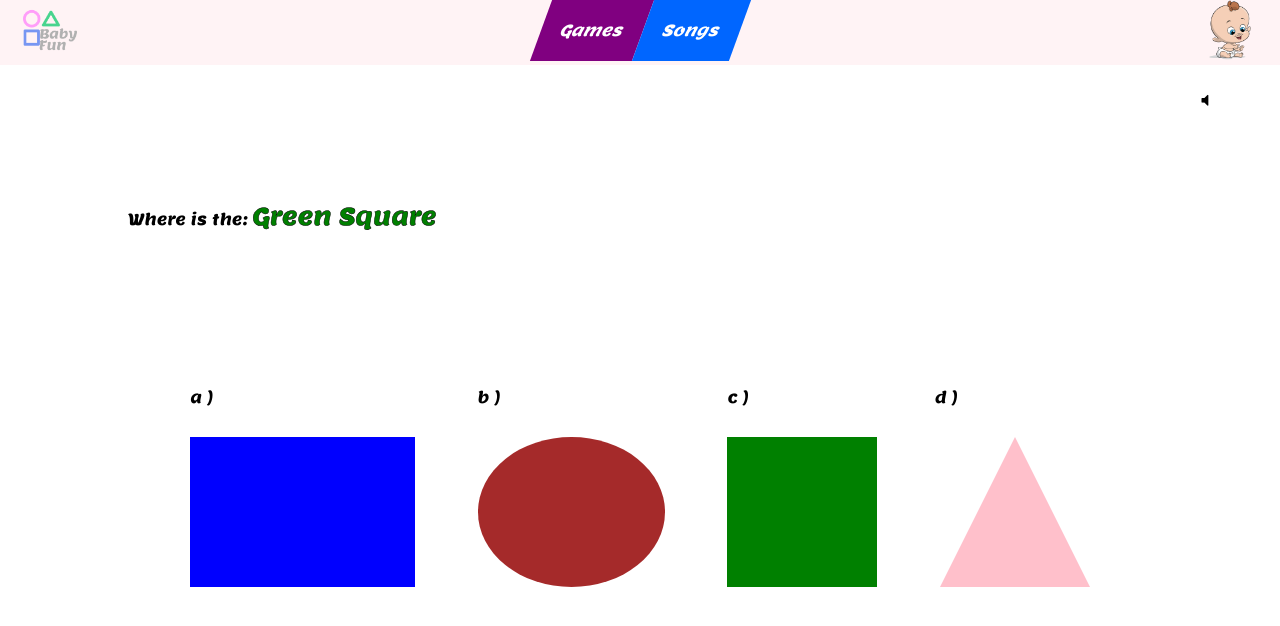
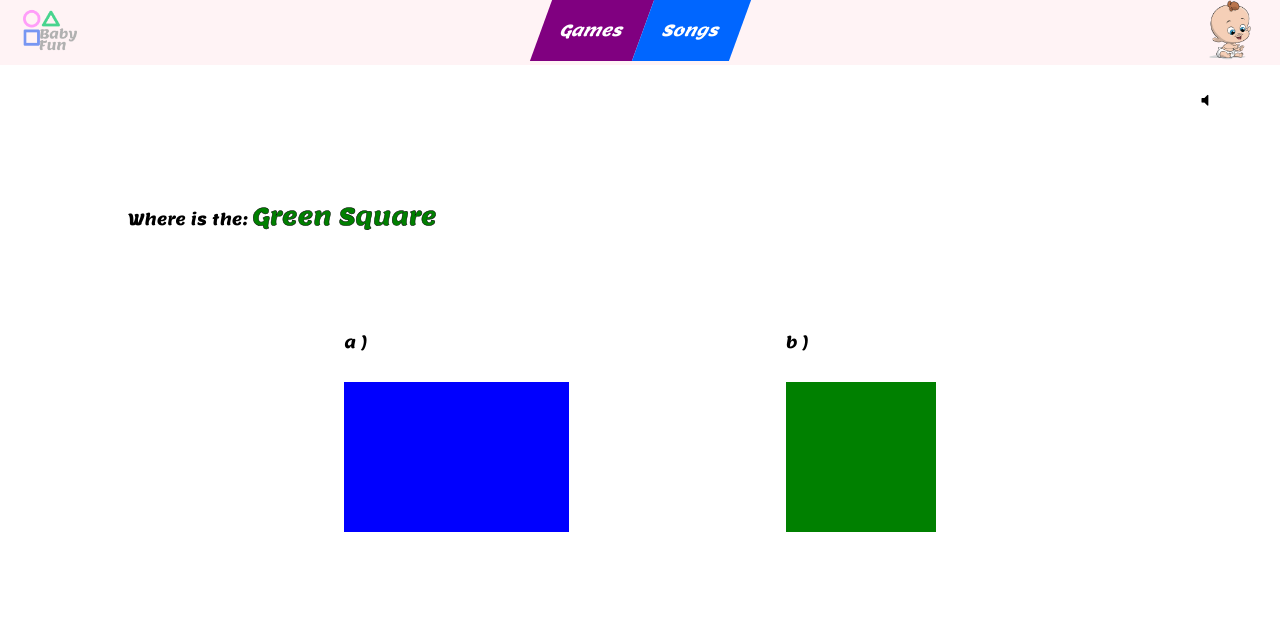
Before and after one commit to DomieBett/dominic, a React (Create React App) app in the folder src/apps/kids_games/: page /games/select-the-shape in a window 1280 px wide. Shown: the top 626 px of the page. Built offline with nearby package versions, Linux system fonts and the light colour scheme.

Commit message:
congratulate and move to next game

```diff
--- a/src/apps/kids_games/src/components/games/selectTheShape/SelectTheShape.js
+++ b/src/apps/kids_games/src/components/games/selectTheShape/SelectTheShape.js
@@ -4,6 +4,7 @@ import { getRandomColor } from '../../../utils/Color';
 import { capitalizeFirstLetter } from '../../../utils/Text';
 import SelectTheShapeChoices from './choices/SelectTheShapeChoices';
 import SelectTheShapePrompt from './prompt/SelectTheShapePrompt';
+import { Speech } from '../../../utils/Speech';
 import './SelectTheShape.scss';
 
 const shapeSize = 150;
@@ -14,10 +15,20 @@ class SelectTheShape extends React.Component {
         super(props);
 
         this.getRandomShape = this.getRandomShape.bind(this);
+        this.gotoNextGame = this.gotoNextGame.bind(this);
+        this.question = this.question.bind(this);
 
         this.state = {
             currentShape: this.getRandomShape(),
         }
+    }
+
+    componentDidMount() {
+        this.introduceGame();
+    }
+
+    componentDidUpdate() {
+        this.question();
     }
 
     getRandomShape() {
@@ -26,6 +37,21 @@ class SelectTheShape extends React.Component {
         const randomColor = getRandomColor();
 
         return randomShape(randomColor);
+    }
+
+    gotoNextGame() {
+        this.setState({
+            currentShape: this.getRandomShape()
+        });
+    }
+
+    introduceGame() {
+        Speech.speak('Hi kids. Select the shape that matches the following.');
+        this.question();
+    }
+
+    question() {
+        Speech.speak(` Where do you see a ${this.state.currentShape.color} ${this.state.currentShape.name}`, true);
     }
 
     render() {
@@ -39,7 +65,9 @@ class SelectTheShape extends React.Component {
 
                 <SelectTheShapeChoices
                     correctChoice={this.state.currentShape}
-                    getRandomShape={this.getRandomShape}>
+                    getRandomShape={this.getRandomShape}
+                    gotoNextGame={this.gotoNextGame}
+                    question={this.question}>
                 </SelectTheShapeChoices>
             </div>
         )
--- a/src/apps/kids_games/src/components/games/selectTheShape/choices/SelectTheShapeChoice.scss
+++ b/src/apps/kids_games/src/components/games/selectTheShape/choices/SelectTheShapeChoice.scss
@@ -4,7 +4,7 @@
 
     &.triangle {
         span {
-            width: 100px;
+            width: 50px;
             margin-left: -80px;
         }
     }
--- a/src/apps/kids_games/src/components/games/selectTheShape/choices/SelectTheShapeChoices.js
+++ b/src/apps/kids_games/src/components/games/selectTheShape/choices/SelectTheShapeChoices.js
@@ -1,6 +1,15 @@
 import './SelectTheShapeChoices.scss';
 import { Component } from 'react';
 import SelectTheShapeChoice from './SelectTheShapeChoice';
+import { Speech } from '../../../../utils/Speech';
+
+const congratsChoices = [
+    'Well done',
+    'Congratulations',
+    'Excellent',
+    'Good work',
+    'You are doing great',
+];
 
 class SelectTheShapeChoices extends Component {
     constructor(props) {
@@ -12,17 +21,35 @@ class SelectTheShapeChoices extends Component {
     onShapeSelect(e, choice) {
         e.preventDefault();
 
+        return this.isCorrectChoice(choice)
+            ? this.congratulate(choice)
+            : this.tryAgain(choice);
+    }
+
+    isCorrectChoice(choice) {
         const correctChoice = this.props.correctChoice;
+        return correctChoice === choice;
+    }
 
-        if (choice === correctChoice) {
-            console.log('That is correct', correctChoice.color, choice.color);
-        } else {
-            console.log('That is wrong', correctChoice.color, choice.color);
-        }
+    congratulate(selectedChoice) {
+        let message = `${congratsChoices[Math.floor(Math.random() * congratsChoices.length)]}.`
+        message += ` That is a ${selectedChoice.color} ${selectedChoice.name}`;
+
+        Speech.speakThen(message, this.props.gotoNextGame);
+    }
+
+    tryAgain(selectedChoice) {
+        let message = 'Nice attempt, but that is wrong.';
+        message += ` You selected a ${selectedChoice.color} ${selectedChoice.name}.`;
+        message += ` Try again`;
+
+        Speech.speak(message);
+
+        this.props.question();
     }
 
     generateShapeChoices() {
-        const numberOfChoices = 4;
+        const numberOfChoices = 2;
 
         const correctShapeIndex = Math.floor(Math.random() * numberOfChoices);
 
@@ -35,6 +62,7 @@ class SelectTheShapeChoices extends Component {
 
     generateUniqueWrongChoices(correctChoice, quantity) {
         let numberOfShapes = quantity;
+        let excludeLimit = 50;
         let shapes = [];
         let colorsToExclude = [];
         let shapesToExclude = [];
@@ -42,12 +70,14 @@ class SelectTheShapeChoices extends Component {
         colorsToExclude.push(correctChoice.color);
         shapesToExclude.push(correctChoice.name);
 
-        while (numberOfShapes > 0) {
+        while (numberOfShapes > 0 && excludeLimit > 0) {
             let randomShape = this.props.getRandomShape();
             let shouldExcludeShape = shapesToExclude.indexOf(randomShape.name) !== -1
                 || colorsToExclude.indexOf(randomShape.color) !== -1
 
             if (shouldExcludeShape) {
+                // limits the while loop from running forever.
+                excludeLimit--;
                 continue;
             }
 
@@ -72,6 +102,7 @@ class SelectTheShapeChoices extends Component {
                             key={index}
                             index={index}
                             choice={choice}
+                            isCorrect={this.isCorrectChoice(choice)}
                             onShapeSelect={this.onShapeSelect}>
                         </SelectTheShapeChoice>
                     })
--- a/src/apps/kids_games/src/components/games/selectTheShape/choices/SelectTheShapeChoices.scss
+++ b/src/apps/kids_games/src/components/games/selectTheShape/choices/SelectTheShapeChoices.scss
@@ -1,6 +1,6 @@
 .SelectTheShapeChoices {
     position: relative;
-    margin-top: 20%;
+    margin-top: 150px;
     display: flex;
     justify-content: space-evenly;
     flex-flow: row nowrap;
--- a/src/apps/kids_games/src/utils/Speech.js
+++ b/src/apps/kids_games/src/utils/Speech.js
@@ -15,6 +15,17 @@ export class Speech {
         const message = new SpeechSynthesisUtterance();
         message.text = text;
 
-        return window.speechSynthesis.speak(message);
+        window.speechSynthesis.speak(message);
+
+        return message;
+    }
+
+    /**
+     * After speech ends, perform the callback operation
+     */
+    static speakThen(text, callback, queueSpeech = false) {
+        const spoken = Speech.speak(text, queueSpeech);
+
+        return spoken ? spoken.addEventListener('end', callback) : callback();
     }
 }
```
